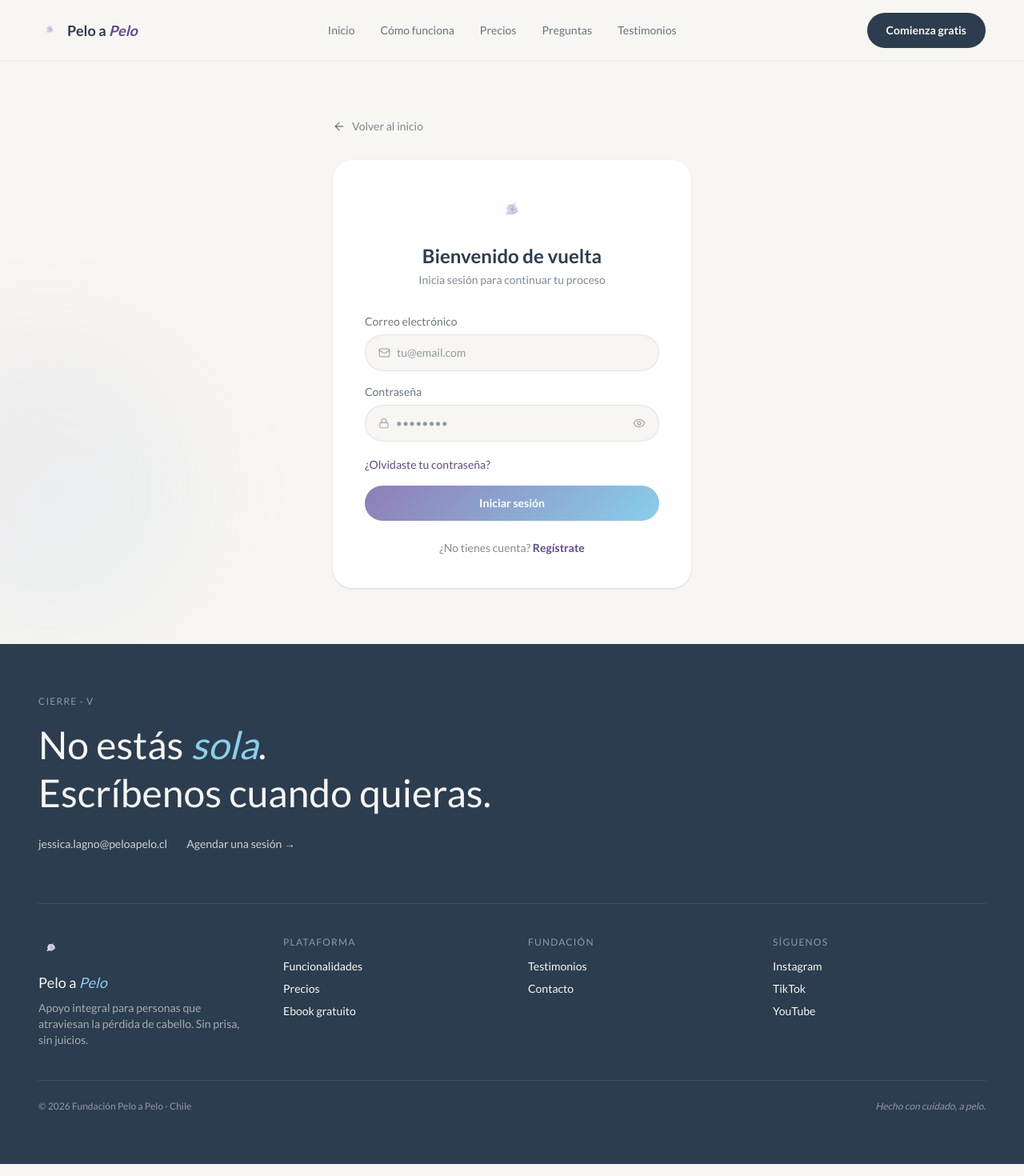
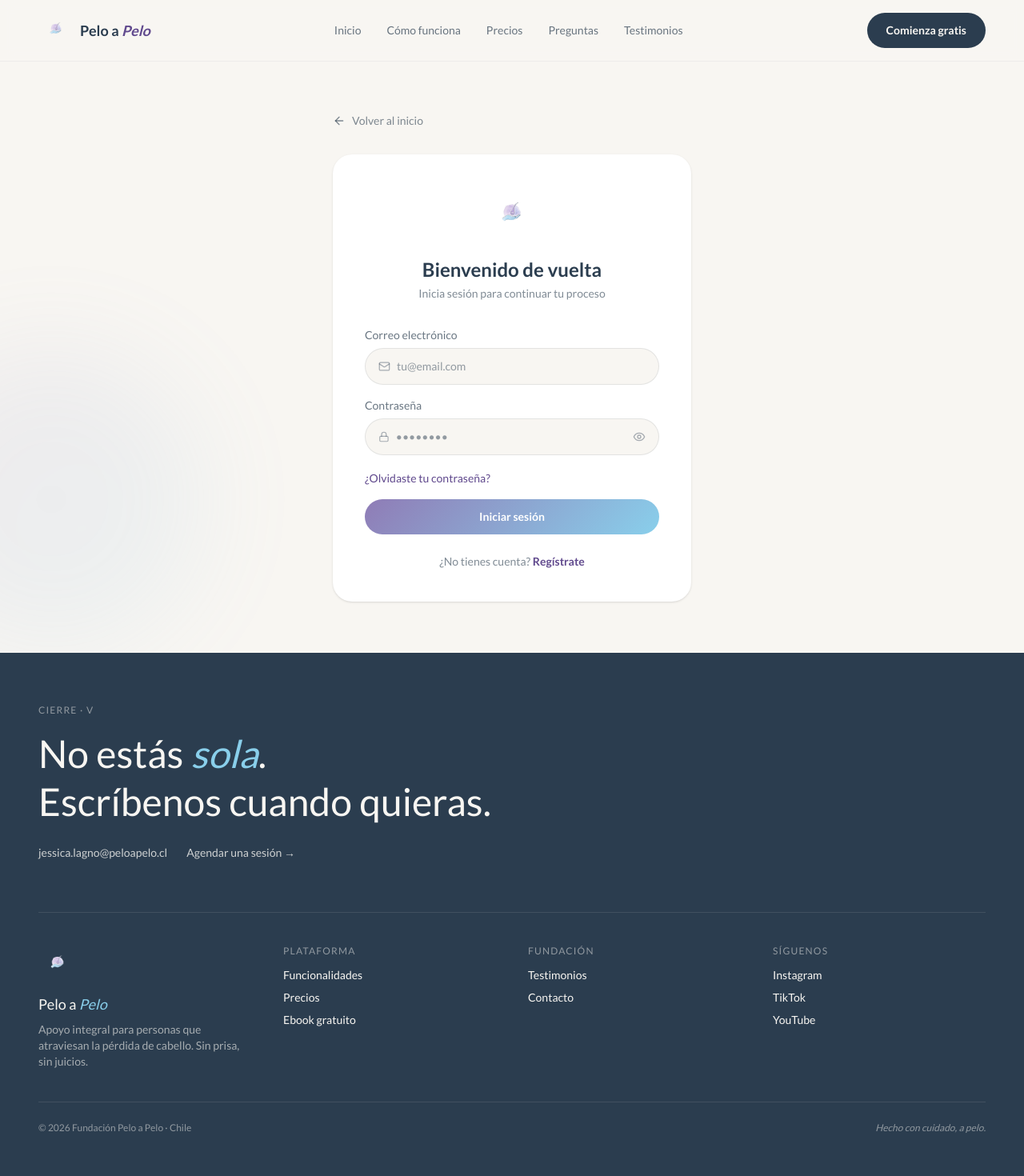
Before and after one commit to VicenteCastroIb/peloapelo-web-frontend, a Next.js app: page /auth in a window 1280 px wide. Shown: the top 1470 px of the page at 80% size. Built offline with nearby package versions, Linux system fonts and the light colour scheme; no server answers.

Commit message:
style: agrandar el logo en header, footer, sidebar y auth

```diff
--- a/app/auth/page.tsx
+++ b/app/auth/page.tsx
@@ -65,9 +65,9 @@ export default function AuthPage() {
           <Image
             src="/images/logo.png"
             alt="Pelo a Pelo"
-            width={48}
-            height={48}
-            className="mx-auto mb-4 h-12 w-12"
+            width={72}
+            height={72}
+            className="mx-auto mb-4 h-[72px] w-[72px]"
           />
 
           <h1 className="text-2xl font-semibold">
--- a/components/dashboard/DashboardSidebar.tsx
+++ b/components/dashboard/DashboardSidebar.tsx
@@ -22,7 +22,7 @@ export default function DashboardSidebar() {
     <aside className="flex h-full w-56 shrink-0 flex-col justify-between border-r border-navy/10 bg-white px-4 py-6">
       <div>
         <Link href="/" className="mb-8 flex items-center gap-2 px-2">
-          <Image src="/images/logo.png" alt="Pelo a Pelo" width={28} height={28} className="h-7 w-7" />
+          <Image src="/images/logo.png" alt="Pelo a Pelo" width={40} height={40} className="h-10 w-10" />
         </Link>
 
         <nav className="space-y-1">
--- a/components/layout/Footer.tsx
+++ b/components/layout/Footer.tsx
@@ -26,7 +26,7 @@ export default function Footer() {
 
         <div className="grid gap-10 border-t border-cream/10 pt-10 sm:grid-cols-2 lg:grid-cols-4">
           <div>
-            <Image src="/images/logo.png" alt="Pelo a Pelo" width={32} height={32} className="h-8 w-8" />
+            <Image src="/images/logo.png" alt="Pelo a Pelo" width={48} height={48} className="h-12 w-12" />
             <p className="mt-3 text-lg">
               Pelo a <span className="italic text-[var(--color-gradient-to)]">Pelo</span>
             </p>
--- a/components/layout/Header.tsx
+++ b/components/layout/Header.tsx
@@ -15,7 +15,7 @@ export default function Header() {
     <header className="sticky top-0 z-50 border-b border-navy/5 bg-cream/85 backdrop-blur">
       <div className="mx-auto flex max-w-7xl items-center justify-between px-6 py-4 lg:px-12">
         <Link href="/" className="flex items-center gap-2 text-lg">
-          <Image src="/images/logo.png" alt="" aria-hidden width={28} height={28} className="h-7 w-7" />
+          <Image src="/images/logo.png" alt="" aria-hidden width={44} height={44} className="h-11 w-11" />
           <span className="font-semibold text-navy">
             Pelo a <span className="italic text-accent">Pelo</span>
           </span>
```
